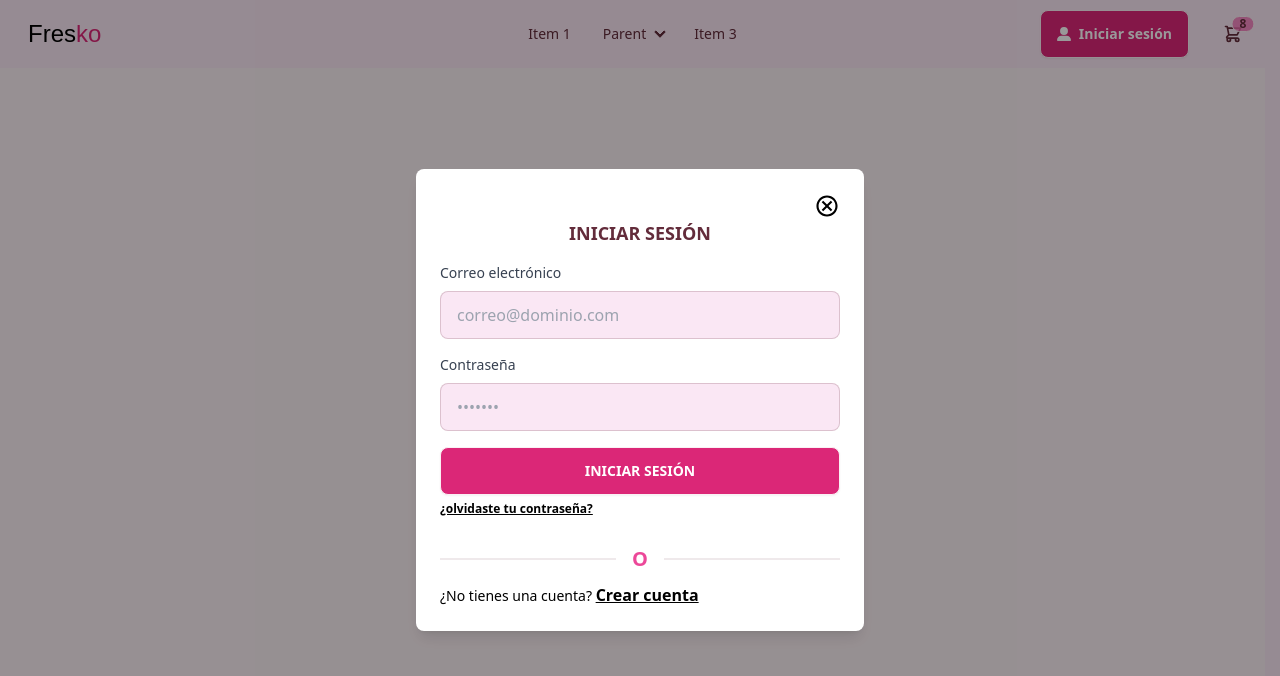
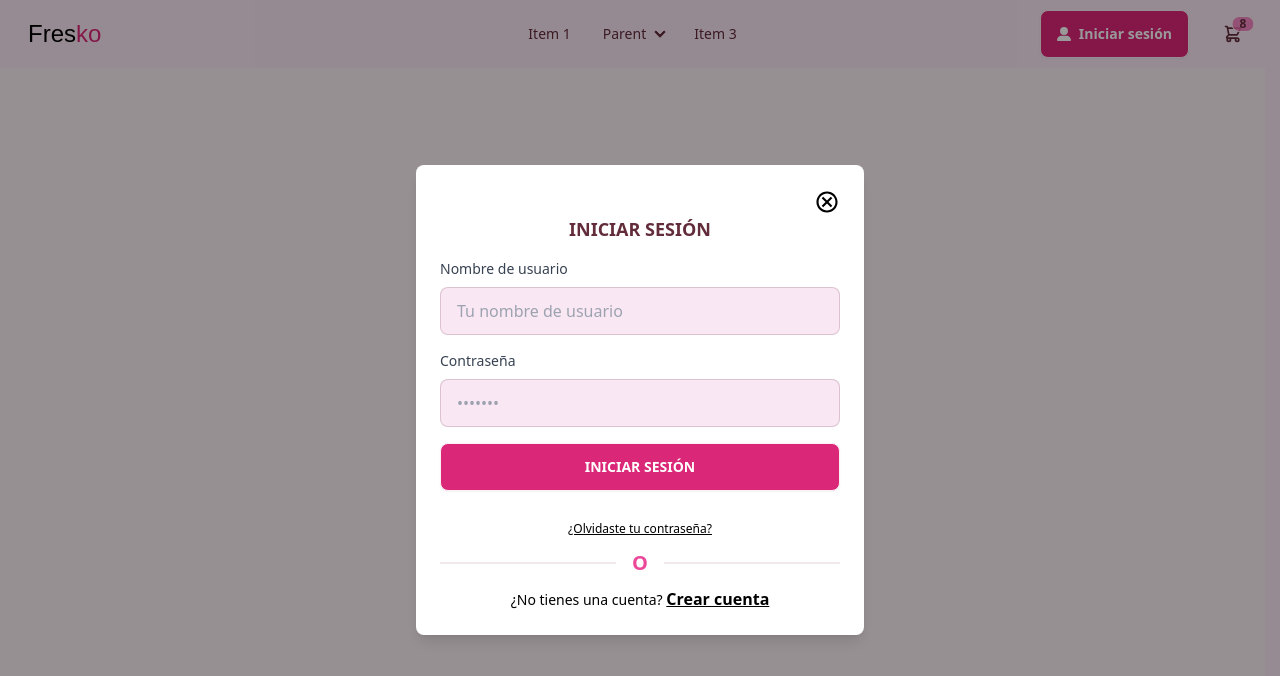
Before and after one commit to arielrz-dev/s21-13-n-webapp, a Next.js app in the folder frontend/: page / in a window 1280 px wide. Both pictures are taken after a click on the label "Iniciar sesión". Shown: the top 676 px of the page. Built offline with nearby package versions, Linux system fonts and the light colour scheme; a web font is replaced by a local one.

Commit message:
complet mock form login - register  Forgot

```diff
--- /dev/null
+++ b/frontend/src/components/Auth/ForgotPasswordForm.jsx
@@ -0,0 +1,79 @@
+"use client";
+import React from "react";
+import { useForm } from "react-hook-form";
+import Input from "../UI/Input";
+
+export function ForgotPasswordForm({ setCurrentForm }) {
+  const {
+    register,
+    handleSubmit,
+    formState: { errors, isSubmitting },
+  } = useForm();
+
+  // Manejamos el envío del formulario
+  const onSubmit = async (data) => {
+    console.log("Recuperar contraseña para:", data);
+
+    try {
+      const response = await fetch(
+        "https://intimate-chinchilla-equipo-s21-13-n-webapp-f92794e5.koyeb.app/api/v1/forgot-password",
+        {
+          method: "POST",
+          headers: {
+            "Content-Type": "application/json",
+          },
+          body: JSON.stringify(data),
+        }
+      );
+
+      if (response.ok) {
+        console.log("Correo de recuperación enviado");
+        alert("Revisa tu correo para restablecer la contraseña");
+      } else {
+        console.error("Error al enviar la solicitud");
+        alert("Hubo un problema, intenta nuevamente");
+      }
+    } catch (error) {
+      console.error("Error en la conexión:", error);
+      alert("No se pudo conectar con el servidor");
+    }
+  };
+
+  return (
+    <div>
+      <h3 className="text-lg font-bold text-center">RECUPERAR CONTRASEÑA</h3>
+      <form onSubmit={handleSubmit(onSubmit)} className="py-4">
+        <Input
+          id="email"
+          label="Correo electrónico"
+          type="email"
+          register={register}
+          required="El correo es obligatorio"
+          pattern={{
+            value: /^[a-zA-Z0-9._%+-]+@[a-zA-Z0-9.-]+\.[a-zA-Z]{2,4}$/,
+            message: "Correo electrónico no válido",
+          }}
+          errorMessage={errors.email && errors.email.message}
+          placeholder="tucorreo@email.com"
+        />
+        <button
+          type="submit"
+          className="btn w-full bg-pink-600 text-white hover:bg-pink-700"
+          disabled={isSubmitting}
+        >
+          {isSubmitting ? "Enviando..." : "Enviar correo"}
+        </button>
+      </form>
+
+      <div className="text-center mt-2">
+        <span className="text-black text-sm">¿Ya recordaste tu contraseña? </span>
+        <button
+          onClick={() => setCurrentForm("login")}
+          className="font-semibold text-black hover:text-pink-700 underline"
+        >
+          Iniciar sesión
+        </button>
+      </div>
+    </div>
+  );
+}
--- /dev/null
+++ b/frontend/src/components/Auth/LoginForm.jsx
@@ -0,0 +1,90 @@
+"use client";
+import React from "react";
+import { useForm } from "react-hook-form";
+import { FaUserLarge } from "react-icons/fa6";
+import Input from "../UI/Input";
+import { IoMdCloseCircleOutline } from "react-icons/io";
+import Link from "next/link";
+
+export function LoginForm({ setCurrentForm }) {
+  const {
+    register,
+    handleSubmit,
+    formState: { errors },
+  } = useForm();
+
+  // Manejamos el envío del formulario
+  const onSubmit = async (data) => {
+    console.log("Datos enviados:", data);
+
+    try {
+      const response = await fetch(
+        "https://intimate-chinchilla-equipo-s21-13-n-webapp-f92794e5.koyeb.app/api/v1/authenticate",
+        {
+          method: "POST",
+          headers: {
+            "Content-Type": "application/json",
+          },
+          body: JSON.stringify(data),
+        }
+      );
+
+      if (response.ok) {
+        const result = await response.json();
+        console.log("Login exitoso:", result);
+        // Aquí puedes manejar la redirección o guardar el token en localStorage
+      } else {
+        console.error("Error al iniciar sesión");
+      }
+    } catch (error) {
+      console.error("Error en la conexión:", error);
+    }
+  };
+
+  return (
+    <div>
+      <h3 className="text-lg font-bold text-center">INICIAR SESIÓN</h3>
+      <form onSubmit={handleSubmit(onSubmit)} className="py-4">
+        <Input
+          id="username"
+          label="Nombre de usuario"
+          type="text"
+          register={register}
+          required="Este campo es obligatorio"
+          errorMessage={errors.username && errors.username.message}
+          placeholder="Tu nombre de usuario"
+        />
+        <Input
+          id="password"
+          label="Contraseña"
+          type="password"
+          register={register}
+          required="Este campo es obligatorio"
+          minLength={{ value: 6, message: "La contraseña debe tener al menos 6 caracteres" }}
+          errorMessage={errors.password && errors.password.message}
+          placeholder="•••••••"
+        />
+        <button type="submit" className="btn w-full bg-pink-600 text-white hover:bg-pink-700">
+          INICIAR SESIÓN
+        </button>
+      </form>
+
+      <div className="text-center mt-2">
+        <button onClick={() => setCurrentForm("forgot")} className="text-xs text-black hover:text-pink-700 underline">
+          ¿Olvidaste tu contraseña?
+        </button>
+      </div>
+
+      <div className="divider">
+        <span className="text-pink-500 font-semibold text-xl">O</span>
+      </div>
+
+      <div className="text-center">
+        <span className="text-black text-sm">¿No tienes una cuenta? </span>
+        <button onClick={() => setCurrentForm("register")} className="font-semibold text-black hover:text-pink-700 underline">
+          Crear cuenta
+        </button>
+      </div>
+    </div>
+  );
+}
--- /dev/null
+++ b/frontend/src/components/Auth/RegisterForm.jsx
@@ -0,0 +1,92 @@
+"use client";
+import React from "react";
+import { useForm } from "react-hook-form";
+import Input from "../UI/Input";
+import { IoMdCloseCircleOutline } from "react-icons/io";
+
+export function RegisterForm({ setCurrentForm }) {
+  const {
+    register,
+    handleSubmit,
+    formState: { errors },
+  } = useForm();
+
+  // Manejamos el envío del formulario
+  const onSubmit = async (data) => {
+    console.log("Datos enviados:", data);
+
+    try {
+      const response = await fetch(
+        "https://intimate-chinchilla-equipo-s21-13-n-webapp-f92794e5.koyeb.app/api/v1/register",
+        {
+          method: "POST",
+          headers: {
+            "Content-Type": "application/json",
+          },
+          body: JSON.stringify(data),
+        }
+      );
+
+      if (response.ok) {
+        const result = await response.json();
+        console.log("Registro exitoso:", result);
+        // Aquí podrías redirigir al login o mostrar un mensaje de éxito
+      } else {
+        console.error("Error en el registro");
+      }
+    } catch (error) {
+      console.error("Error en la conexión:", error);
+    }
+  };
+
+  return (
+    <div>
+      <h3 className="text-lg font-bold text-center">CREAR CUENTA</h3>
+      <form onSubmit={handleSubmit(onSubmit)} className="py-4">
+        <Input
+          id="username"
+          label="Nombre de usuario"
+          type="text"
+          register={register}
+          required="El nombre de usuario es obligatorio"
+          minLength={{ value: 3, message: "Debe tener al menos 3 caracteres" }}
+          errorMessage={errors.username && errors.username.message}
+          placeholder="Tu nombre de usuario"
+        />
+        <Input
+          id="email"
+          label="Correo electrónico"
+          type="email"
+          register={register}
+          required="El correo es obligatorio"
+          pattern={{
+            value: /^[a-zA-Z0-9._%+-]+@[a-zA-Z0-9.-]+\.[a-zA-Z]{2,4}$/,
+            message: "Correo electrónico no válido",
+          }}
+          errorMessage={errors.email && errors.email.message}
+          placeholder="tucorreo@email.com"
+        />
+        <Input
+          id="password"
+          label="Contraseña"
+          type="password"
+          register={register}
+          required="La contraseña es obligatoria"
+          minLength={{ value: 6, message: "Debe tener al menos 6 caracteres" }}
+          errorMessage={errors.password && errors.password.message}
+          placeholder="•••••••"
+        />
+        <button type="submit" className="btn w-full bg-pink-600 text-white hover:bg-pink-700">
+          REGISTRARSE
+        </button>
+      </form>
+
+      <div className="text-center mt-2">
+        <span className="text-black text-sm">¿Ya tienes una cuenta? </span>
+        <button onClick={() => setCurrentForm("login")} className="font-semibold text-black hover:text-pink-700 underline">
+          Iniciar sesión
+        </button>
+      </div>
+    </div>
+  );
+}
--- /dev/null
+++ b/frontend/src/components/AuthModal.jsx
@@ -0,0 +1,34 @@
+"use client";
+import React, { useState } from "react";
+import { FaUserLarge } from "react-icons/fa6";
+import { IoMdCloseCircleOutline } from "react-icons/io";
+import {LoginForm} from "./Auth/LoginForm";
+import {RegisterForm} from "./Auth/RegisterForm";
+import {ForgotPasswordForm} from "./Auth/ForgotPasswordForm";
+
+export default function AuthModal() {
+  const [currentForm, setCurrentForm] = useState("login");
+
+  return (
+    <div>
+      <label htmlFor="auth_modal" className="btn text-white bg-pink-600 hover:bg-pink-700">
+        <FaUserLarge /> Iniciar sesión
+      </label>
+
+      <input type="checkbox" id="auth_modal" className="modal-toggle" />
+      <div className="modal fixed inset-0 z-50 flex items-center justify-center bg-black bg-opacity-50">
+        <div className="modal-box w-full max-w-md p-6 bg-white rounded-lg shadow-lg">
+          <div className="flex justify-end">
+            <label htmlFor="auth_modal" className="hover:text-red-500 text-black">
+              <IoMdCloseCircleOutline size={26} />
+            </label>
+          </div>
+
+          {currentForm === "login" && <LoginForm setCurrentForm={setCurrentForm} />}
+          {currentForm === "register" && <RegisterForm setCurrentForm={setCurrentForm} />}
+          {currentForm === "forgot" && <ForgotPasswordForm setCurrentForm={setCurrentForm} />}
+        </div>
+      </div>
+    </div>
+  );
+}
--- a/frontend/src/components/LoginModal.jsx
+++ b/frontend/src/components/LoginModal.jsx
@@ -11,11 +11,10 @@ export default function LoginModal() {
 
     // Manejamos Formulario
     const onSubmit = async (data) => {
-        // Ver la informacion enviada
         console.log(data);
 
         try {
-            const response = await fetch('/api/login', {
+            const response = await fetch('https://intimate-chinchilla-equipo-s21-13-n-webapp-f92794e5.koyeb.app/api/v1/authenticate', {
                 method: 'POST',
                 headers: {
                     'Content-Type': 'application/json',
@@ -26,7 +25,7 @@ export default function LoginModal() {
             if (response.ok) {
                 const result = await response.json();
                 console.log('Login exitoso:', result);
-                // Redirigir al usuario,...
+                // Redirigir al usuario...
             } else {
                 console.error('Error al iniciar sesión');
             }
@@ -55,15 +54,13 @@ export default function LoginModal() {
                     <h3 className="text-lg font-bold text-center">INICIAR SESIÓN</h3>
                     <form onSubmit={handleSubmit(onSubmit)} className="py-4">
                         <Input
-                            id="email"
-                            label="Correo electrónico"
-                            type="email"
+                            id="username"
+                            label="Nombre de usuario"
+                            type="text"
                             register={register}
                             required="Este campo es obligatorio"
-                            pattern={/^[a-zA-Z0-9._%+-]+@[a-zA-Z0-9.-]+\.[a-zA-Z]{2,4}$/i}
-                            errorMessage={errors.email && errors.email.message}
-                            placeholder={"correo@dominio.com"}
-
+                            errorMessage={errors.username && errors.username.message}
+                            placeholder={"Tu nombre de usuario"}
                         />
                         <Input
                             id="password"
@@ -82,8 +79,8 @@ export default function LoginModal() {
                             INICIAR SESIÓN
                         </button>
                         <span className='font-semibold text-xs text-black'>
-                            <LINK href="/" className=' hover:text-pink-700 underline'>
-                                ¿olvidaste tu contraseña?
+                            <LINK href="/" className='hover:text-pink-700 underline'>
+                                ¿Olvidaste tu contraseña?
                             </LINK>
                         </span>
                     </form>
@@ -91,13 +88,11 @@ export default function LoginModal() {
                         <span className='text-pink-500 font-semibold text-xl'>O</span>
                     </div>
                     <div className=''>
-                        <span className='text-black text-sm'>¿No tienes una cuenta?       </span>
+                        <span className='text-black text-sm'>¿No tienes una cuenta? </span>
                         <LINK href="/" className='font-semibold text-black hover:text-pink-700 underline'>
                             Crear cuenta
                         </LINK>
-
                     </div>
-
                 </div>
             </div>
         </div>
--- a/frontend/src/components/Navbar.jsx
+++ b/frontend/src/components/Navbar.jsx
@@ -6,6 +6,7 @@ import UserAvatar from './UserAvatar';
 import ThemeMenu from './UI/ThemeMenu';
 import { ADLaM_Display } from "next/font/google";
 import  LoginModal from './LoginModal';
+import AuthModal from './AuthModal';
 
 const adlamDisplay = ADLaM_Display({
     weight: "400",
@@ -78,7 +79,8 @@ export default function Navbar() {
             <div className="navbar-end">
                 <div className="flex gap-5">
                     {/* <ThemeMenu /> */}
-                    <LoginModal />
+                    {/* <LoginModal /> */}
+                    <AuthModal />
 
                     <Cart />
                     {/* <UserAvatar /> */}
```
